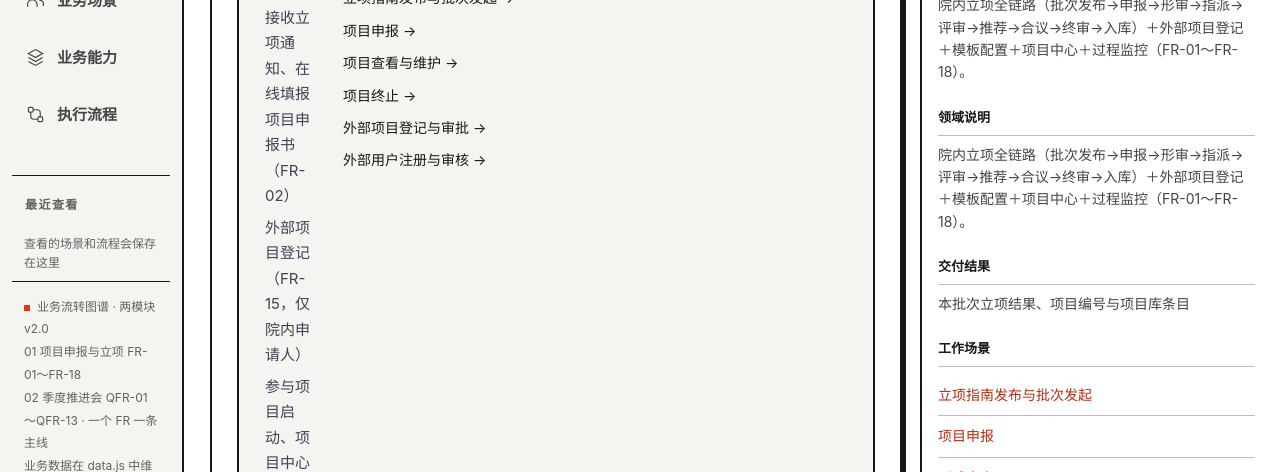
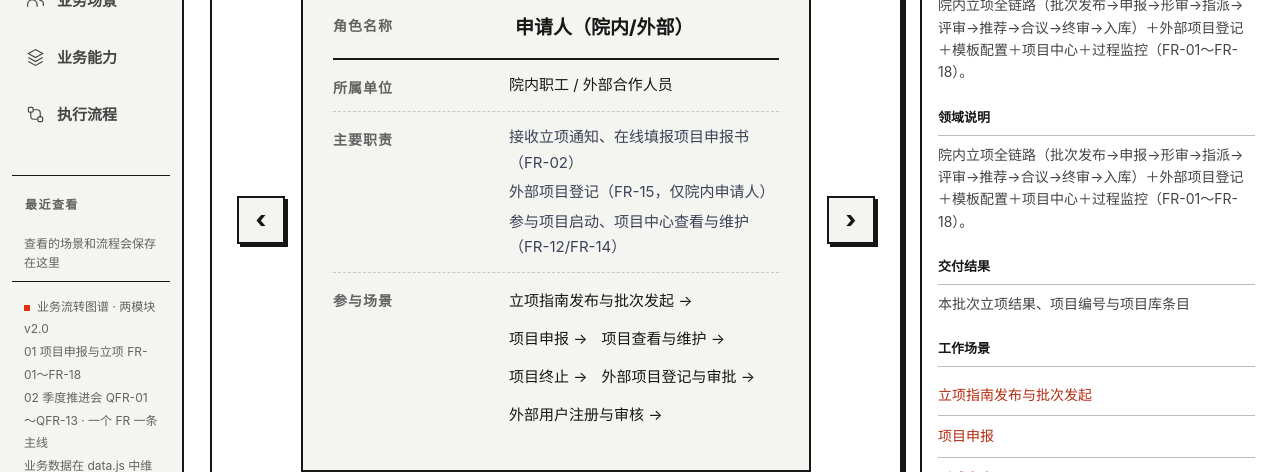
Before and after one commit to Lutra11/business-atlas, a plain HTML site: page index.html in a window 1280 px wide. Shown: the part 328-800 px from the top of the page. Drawn offline with Linux system fonts and the light colour scheme.

Commit message:
轮播返工: 卡片内改列名左/内容右两栏行式布局; 移除框内编号数字; 切换按钮移至卡片左右两侧

```diff
--- a/app.js
+++ b/app.js
@@ -189,33 +189,32 @@ function renderOverview() {
   const idx = Math.min(carouselIndex, Math.max(0, roleList.length - 1));
   const cwrap = el('div', 'role-carousel');
   const ctitle = el('div', 'carousel-title'); ctitle.append(el('span', 'carousel-eyebrow', '业务角色'), el('h2', '', '角色职责总览'), el('span', 'carousel-count', roleList.length ? `${idx + 1} / ${roleList.length}` : ''));
-  const cnav = el('div', 'carousel-nav');
+  cwrap.append(ctitle);
+  /* 左右切换按钮置于卡片两侧；卡片内为「列名左·内容右」清单（不显示编号） */
+  const view = el('div', 'carousel-view');
   const prevB = btn('‹', () => stepCarousel(-1), 'carousel-btn'); prevB.setAttribute('aria-label', '上一个角色');
   const nextB = btn('›', () => stepCarousel(1), 'carousel-btn'); nextB.setAttribute('aria-label', '下一个角色');
-  cnav.append(prevB, nextB);
-  cwrap.append(ctitle, cnav);
   const track = el('div', 'carousel-track');
   roleList.forEach((r, i) => {
     const slide = el('div', 'carousel-slide' + (i === idx ? ' active' : ''));
-    const num = el('div', 'carousel-number', String(i + 1).padStart(2, '0'));
-    num.style.color = ROLE_COLORS[r.id] || '';
-    const t = el('div');
-    t.append(btn(r.name, () => inspect(r.id), 'domain-title'), el('div', 'domain-summary', r.org + (r.tabs ? ' · ' + r.tabs.join(' / ') : '')));
-    const duty = el('div', 'carousel-duty');
-    r.duties.forEach(d => duty.append(el('p', 'duty-line', d)));
-    const sc = el('div', 'carousel-scenes');
+    const mkRow = (label, value) => { const rw = el('div', 'role-row'); rw.append(el('div', 'role-label', label), value); slide.append(rw) };
+    const nameVal = el('div', 'role-value'); nameVal.append(btn(r.name, () => inspect(r.id), 'domain-title'));
+    mkRow('角色名称', nameVal);
+    mkRow('所属单位', el('div', 'role-value', r.org + (r.tabs ? ' · ' + r.tabs.join(' / ') : '')));
+    const duty = el('div', 'role-value carousel-duty'); r.duties.forEach(d => duty.append(el('p', 'duty-line', d)));
+    mkRow('主要职责', duty);
+    const sc = el('div', 'role-value carousel-scenes');
     uniq(caps.filter(c => c.role === r.id).flatMap(c => c.scenarios)).filter(id => scopedScenarios().some(s => s.id === id))
       .forEach(id => sc.append(btn(scenTitle(id) + '  →', () => navigate('scenarios', id), 'scenario-item')));
     if (!sc.children.length) sc.append(el('p', 'domain-summary', '在当前业务范围下暂无参与场景。'));
-    const b1 = el('div', 'carousel-block'); b1.append(el('h3', '', '主要职责'), duty);
-    const b2 = el('div', 'carousel-block'); b2.append(el('h3', '', '参与场景'), sc);
-    slide.append(num, t, b1, b2);
+    mkRow('参与场景', sc);
     track.append(slide);
   });
+  view.append(prevB, track, nextB);
   const dots = el('div', 'carousel-dots');
   roleList.forEach((r, i) => { const d = btn('', () => { carouselIndex = i; render() }, 'carousel-dot' + (i === idx ? ' active' : '')); d.setAttribute('aria-label', `角色 ${i + 1}`); dots.append(d) });
   if (!roleList.length) track.append(el('div', 'empty-state', '当前业务范围暂无角色。'));
-  p.append(cwrap, track, dots);
+  p.append(cwrap, view, dots);
   function stepCarousel(dir) { const n = roleList.length; if (!n) return; carouselIndex = (idx + dir + n) % n; render() }
   requestAnimationFrame(() => { /* 切换后自动滚到 active 卡片，避免横滑错位 */
     const act = track.querySelector('.carousel-slide.active'); if (act) act.scrollIntoView({ block: 'nearest', inline: 'center', behavior: 'smooth' });
```
Also changed, not shown: styles.css.
